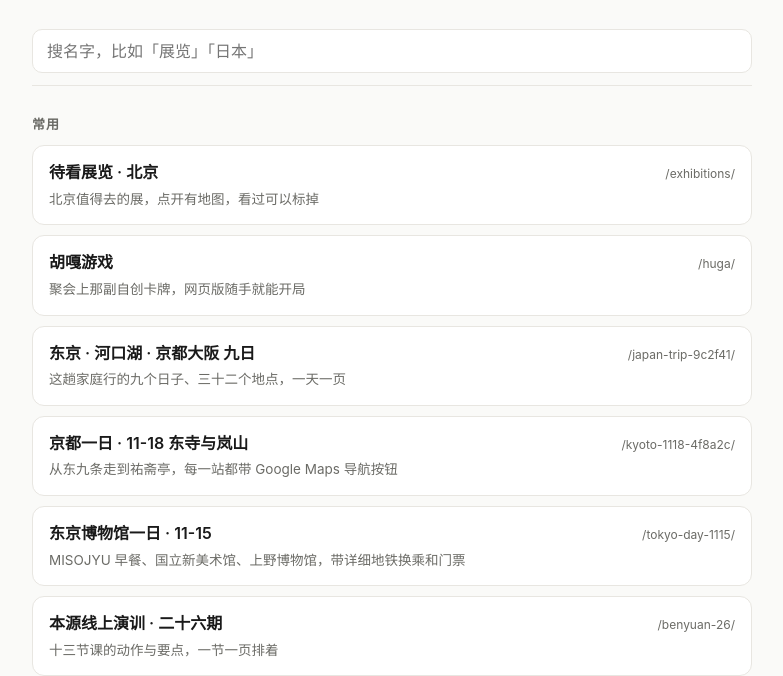
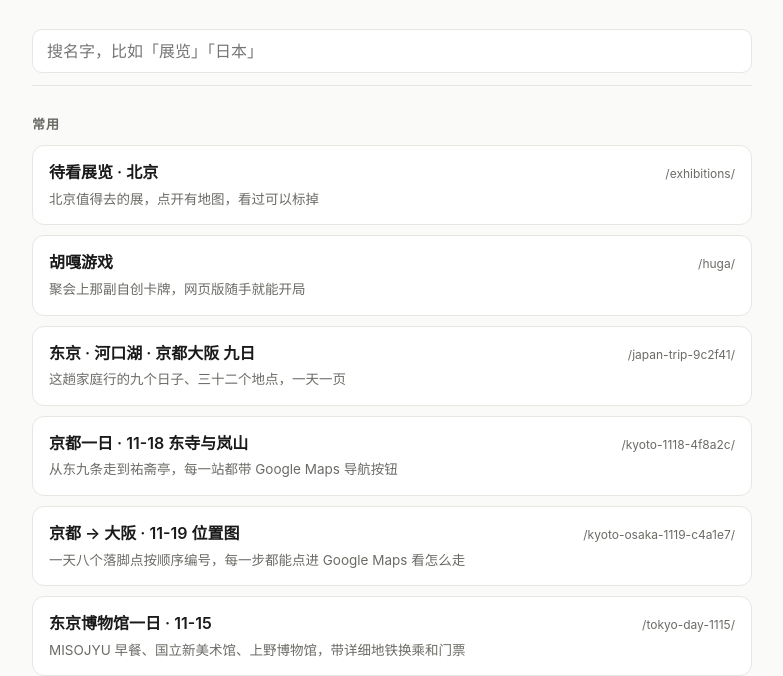
Before and after one commit to cheeriomaster/cheeriomaster.github.io, a plain HTML site: page pages/index.html in a window 1280 px wide. Shown: the part 127-803 px from the top of the page, without its empty margins (248-1031 px from the left). Drawn offline with Linux system fonts and the light colour scheme.

Commit message:
pages: add kyoto-osaka 1119 map card

```diff
--- a/pages/index.html
+++ b/pages/index.html
@@ -78,6 +78,10 @@ footer{margin-top:36px;padding-top:16px;border-top:1px solid var(--line);color:v
     <div class="t">京都一日 · 11-18 东寺与岚山<span class="n">/kyoto-1118-4f8a2c/</span></div>
     <div class="d">从东九条走到祐斋亭，每一站都带 Google Maps 导航按钮</div>
   </a>
+  <a class="card" href="../kyoto-osaka-1119-c4a1e7/" data-k="京都 大阪 伏见稻荷 东福寺 清水寺 二年坂 三年坂 道顿堀 11-19 map 地图 导航">
+    <div class="t">京都 → 大阪 · 11-19 位置图<span class="n">/kyoto-osaka-1119-c4a1e7/</span></div>
+    <div class="d">一天八个落脚点按顺序编号，每一步都能点进 Google Maps 看怎么走</div>
+  </a>
   <a class="card" href="../tokyo-day-1115/" data-k="东京 博物馆 一日 地铁 线路 卢浮宫 新美术馆 上野 tokyo">
     <div class="t">东京博物馆一日 · 11-15<span class="n">/tokyo-day-1115/</span></div>
     <div class="d">MISOJYU 早餐、国立新美术馆、上野博物馆，带详细地铁换乘和门票</div>
```
